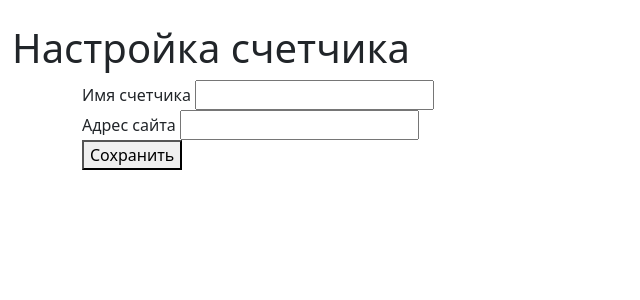
After one commit to Slapppy/sites-stat, a Django app: template src/web/templates/web/edit_counter.html in a window 1280 px wide. The commit adds this page. Shown: the top 300 px of the page, without its empty margins (0-640 px from the left). Run offline with Django 4.2, Linux system fonts and the light colour scheme; the template is opened without the code that fills it: values that come from a table or form of the project are taken from there, others are empty; some libraries are stand-ins or nearby versions.

Commit message:
+ edit counter

```diff
--- /dev/null
+++ b/src/web/templates/web/edit_counter.html
@@ -0,0 +1,35 @@
+{% load static %}
+<!DOCTYPE html>
+<html lang="en">
+<head>
+    <meta charset="UTF-8">
+    <title>Настройка счетчика</title>
+    <link rel="stylesheet" href="https://cdn.jsdelivr.net/npm/bootstrap-icons@1.10.2/font/bootstrap-icons.css">
+    <link rel="stylesheet" href="{% static "web/css/bootstrap.min.css" %}">
+</head>
+<body>
+<div class="content mt-4">
+    <div class="container-fluid">
+        <div class="title">
+            <h1>Настройка счетчика</h1>
+        </div>
+        <div class="main">
+            <form class="fields container" action="" method="POST">
+			{% csrf_token %}
+			<div class="field">
+				<label for="name_counter">Имя счетчика</label>
+				{{ form.name }}
+			</div>
+			<div class="field">
+				<label for="site_adress">Адрес сайта</label>
+				{{ form.link }}
+			</div>
+			<div class="submit_btn-wrap">
+				<button>Сохранить</button>
+			</div>
+		</form>
+        </div>
+    </div>
+</div>
+</body>
+</html>
--- a/src/web/templates/web/profile.html
+++ b/src/web/templates/web/profile.html
@@ -51,7 +51,7 @@
                         <td>0</td>
                         <td>0</td>
                         <td class="d-flex justify-content-end">
-                            <a class="link-counter" href="#" title="Редактировать счетчик"><i
+                            <a class="link-counter" href="{% url 'edit' counter.id %}" title="Редактировать счетчик"><i
                                     class="bi bi-gear"></i></a>
                             <a class="link-counter ms-4" href="#" title="Удалить счетчик"><i
                                     class="bi bi-trash3"></i></a>
--- a/src/web/urls.py
+++ b/src/web/urls.py
@@ -1,13 +1,14 @@
 from django.contrib import admin
 from django.urls import path, include
 from . import views
-from .views import CounterCreate, RegistrationView, CounterDetailView
+from .views import CounterCreate, RegistrationView, CounterDetailView, edit_view
 
 urlpatterns = [
     path("auth", views.auth_page, name="auth"),
     path("registration", RegistrationView.as_view(), name="registration"),
     path("profile", views.CountersListView.as_view(), name="profile"),
     path("add", CounterCreate.as_view(), name="add"),
+    path("edit/<int:id>", edit_view, name="edit"),
     path("profile/counter/<int:pk>", CounterDetailView.as_view(), name="counter"),
     path("", views.main_page, name="main"),
 ]
```
Also changed, not shown: src/web/views.py (+19 -1 lines).
